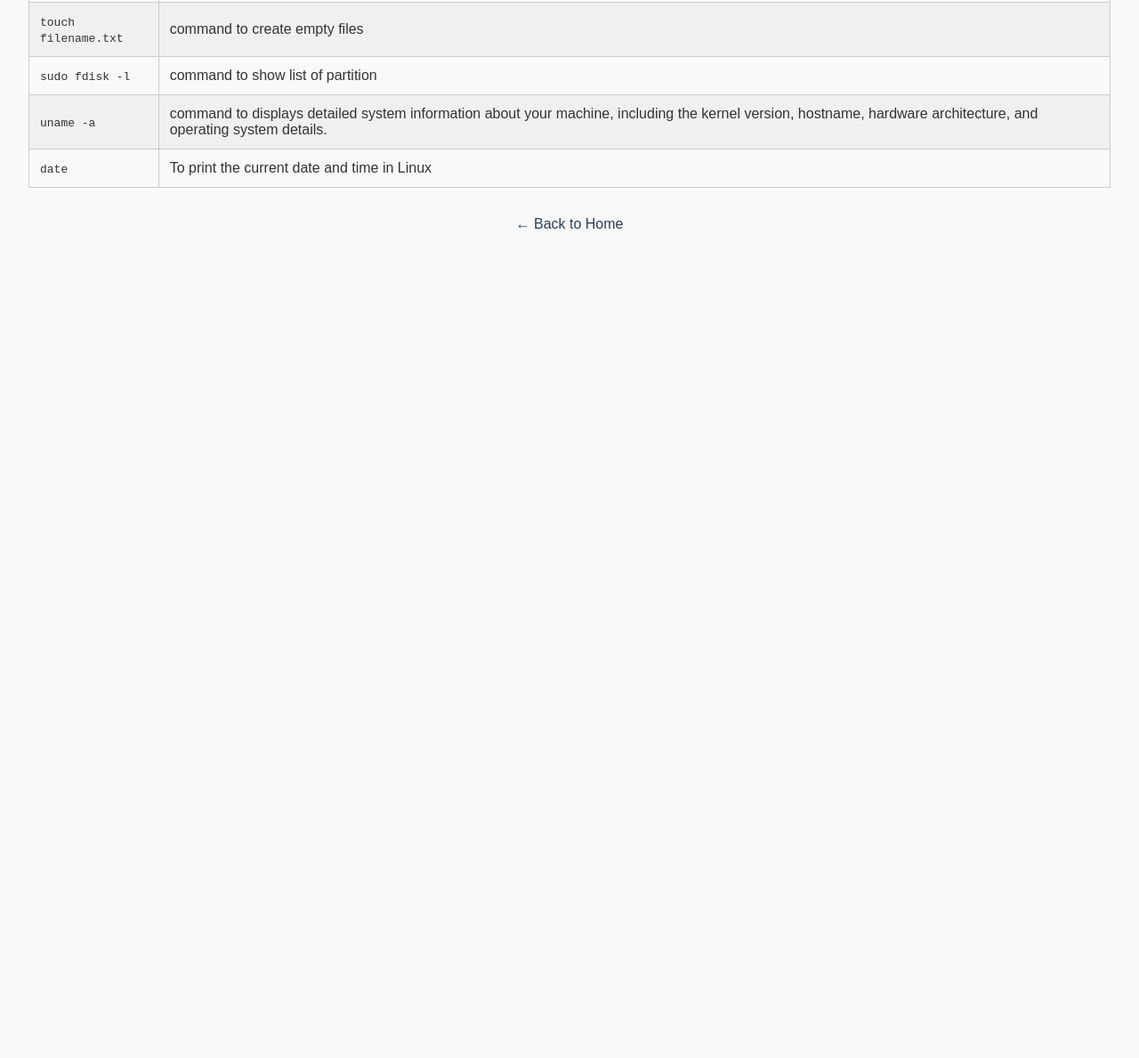
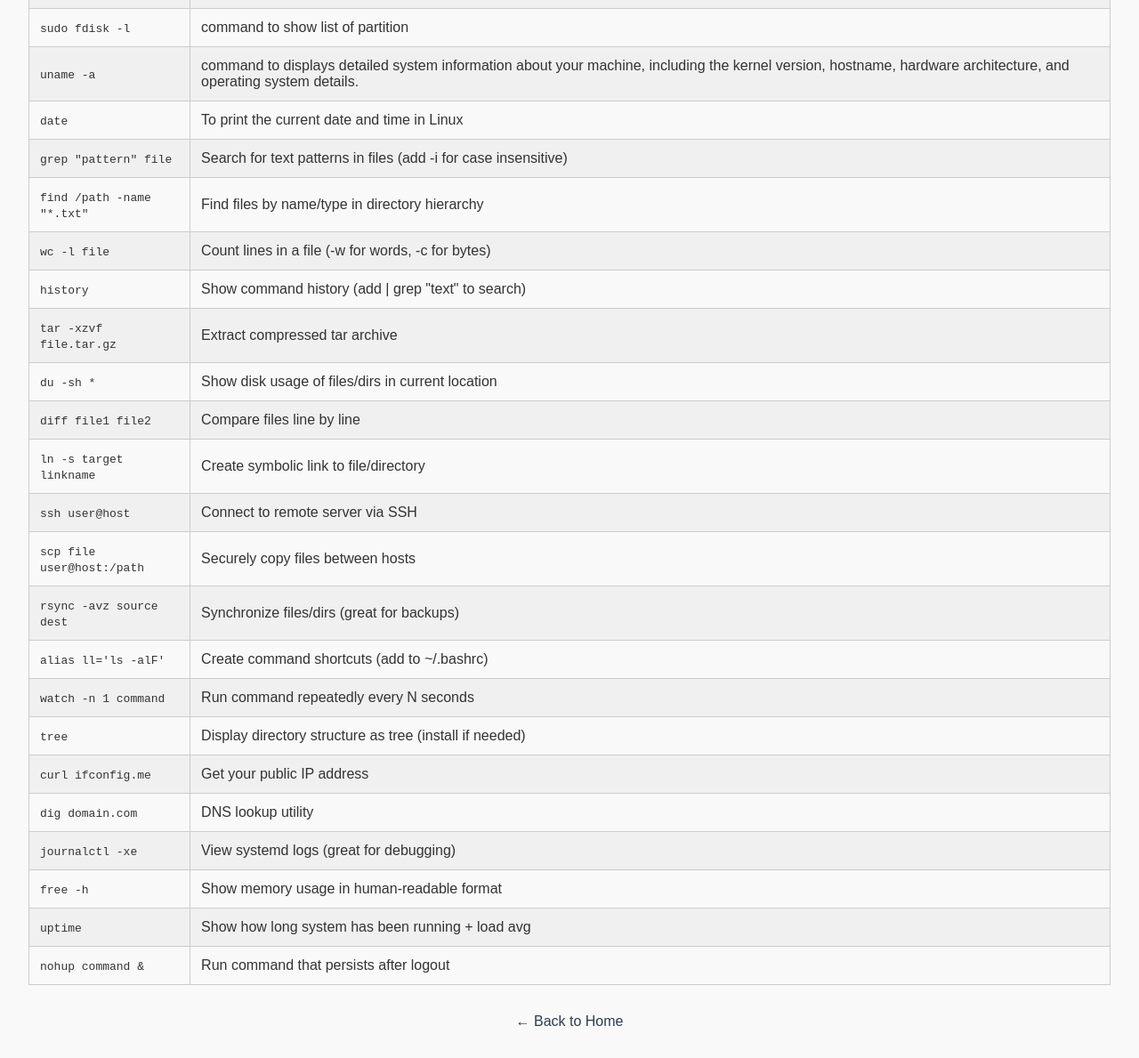
Before and after one commit to chit-sit/chit-sit.github.io, a plain HTML site: page linux.html in a window 1280 px wide. Shown: the part 903-2092 px from the top of the page at 89% size. Before the commit the page ends 1196 px from the top, so only its background shows below. Drawn offline with Linux system fonts and the light colour scheme.

Commit message:
added some linux command i frequently use(again)

```diff
--- a/linux.html
+++ b/linux.html
@@ -66,6 +66,26 @@
     <tr><td><code>sudo fdisk -l</code></td><td>command to show list of partition</td></tr>
     <tr><td><code>uname -a</code></td><td>command to displays detailed system information about your machine, including the kernel version, hostname, hardware architecture, and operating system details.</td></tr>
     <tr><td><code>date</code></td><td>To print the current date and time in Linux</td></tr>
+    <tr><td><code>grep "pattern" file</code></td><td>Search for text patterns in files (add -i for case insensitive)</td></tr>
+    <tr><td><code>find /path -name "*.txt"</code></td><td>Find files by name/type in directory hierarchy</td></tr>
+    <tr><td><code>wc -l file</code></td><td>Count lines in a file (-w for words, -c for bytes)</td></tr>
+    <tr><td><code>history</code></td><td>Show command history (add | grep "text" to search)</td></tr>
+    <tr><td><code>tar -xzvf file.tar.gz</code></td><td>Extract compressed tar archive</td></tr>
+    <tr><td><code>du -sh *</code></td><td>Show disk usage of files/dirs in current location</td></tr>
+    <tr><td><code>diff file1 file2</code></td><td>Compare files line by line</td></tr>
+    <tr><td><code>ln -s target linkname</code></td><td>Create symbolic link to file/directory</td></tr>
+    <tr><td><code>ssh user@host</code></td><td>Connect to remote server via SSH</td></tr>
+    <tr><td><code>scp file user@host:/path</code></td><td>Securely copy files between hosts</td></tr>
+    <tr><td><code>rsync -avz source dest</code></td><td>Synchronize files/dirs (great for backups)</td></tr>
+    <tr><td><code>alias ll='ls -alF'</code></td><td>Create command shortcuts (add to ~/.bashrc)</td></tr>
+    <tr><td><code>watch -n 1 command</code></td><td>Run command repeatedly every N seconds</td></tr>
+    <tr><td><code>tree</code></td><td>Display directory structure as tree (install if needed)</td></tr>
+    <tr><td><code>curl ifconfig.me</code></td><td>Get your public IP address</td></tr>
+    <tr><td><code>dig domain.com</code></td><td>DNS lookup utility</td></tr>
+    <tr><td><code>journalctl -xe</code></td><td>View systemd logs (great for debugging)</td></tr>
+    <tr><td><code>free -h</code></td><td>Show memory usage in human-readable format</td></tr>
+    <tr><td><code>uptime</code></td><td>Show how long system has been running + load avg</td></tr>
+    <tr><td><code>nohup command &</code></td><td>Run command that persists after logout</td></tr>
   </table>
 
   <a href="index.html">← Back to Home</a>
```
